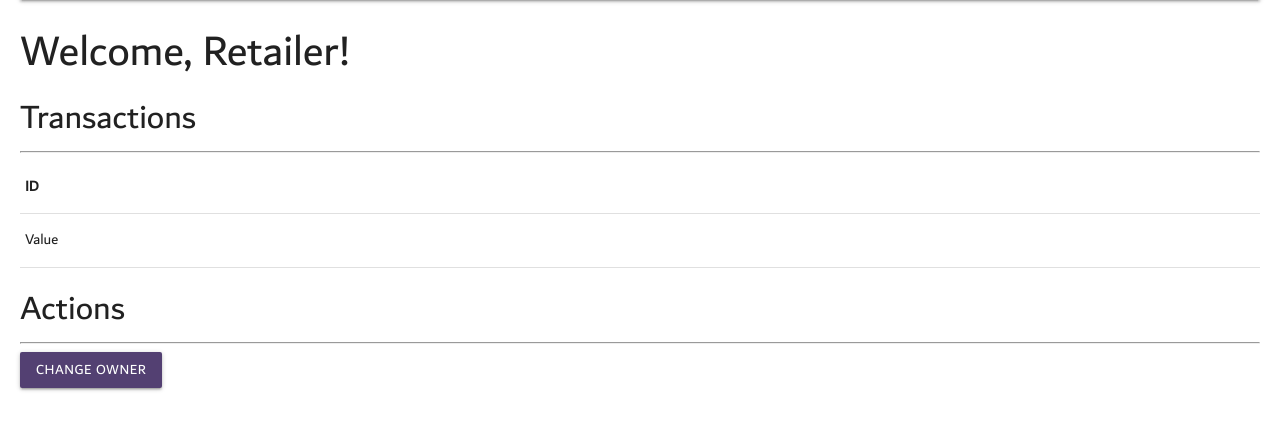
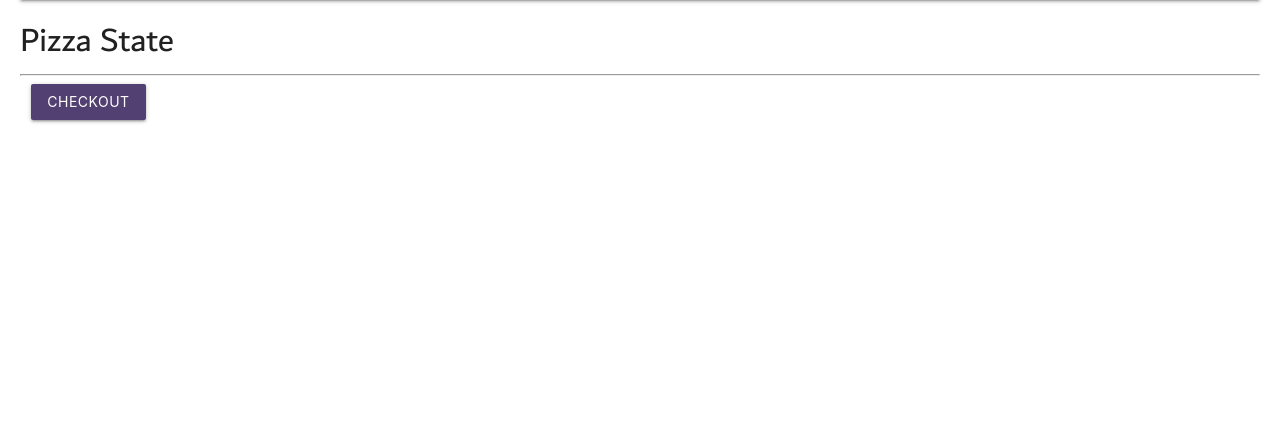
Before and after one commit to AlexAlBasosi/pizza-on-the-blockchain, a Flask app: page /retailer in a window 1280 px wide. Shown: the part 84-514 px from the top of the page. Run offline with Flask 2, Linux system fonts and the light colour scheme; some libraries are stand-ins or nearby versions.

Commit message:
Update retailer.html

```diff
--- a/templates/retailer.html
+++ b/templates/retailer.html
@@ -2,25 +2,15 @@
 <html>
   {% include 'header.html' %}
   <body>
-    <h3>Welcome, {{ title }}!</h3>
-
-    <div class="transactions">
-      <h4>Transactions</h4>
+    <div class="create">
+      <h4>Pizza State</h4>
       <hr/>
-      <table>
-        <thead>
-          <th>ID</th>
-        </thead>
-        <tr>
-          <td>Value</td>
-        </tr>
-      </table>
-    </div>
-
-    <div class="action">
-      <h4>Actions</h4>
-      <hr/>
-      <a class="waves-effect waves-light btn our-colour">Change Owner</a>
-    </div>
+      <!-- START FORM -->
+        <div class="row">
+          <form class="col s12" action="submitPizza" method="POST">
+              <input  onclick="location.href='/changeOwner/customer';" class="waves-light btn our-colour" type="button" value="Checkout" style="color: white;"  name="">
+          </form>
+        </div>
+      <!-- END FORM -->
   </body>
 </html>
```
